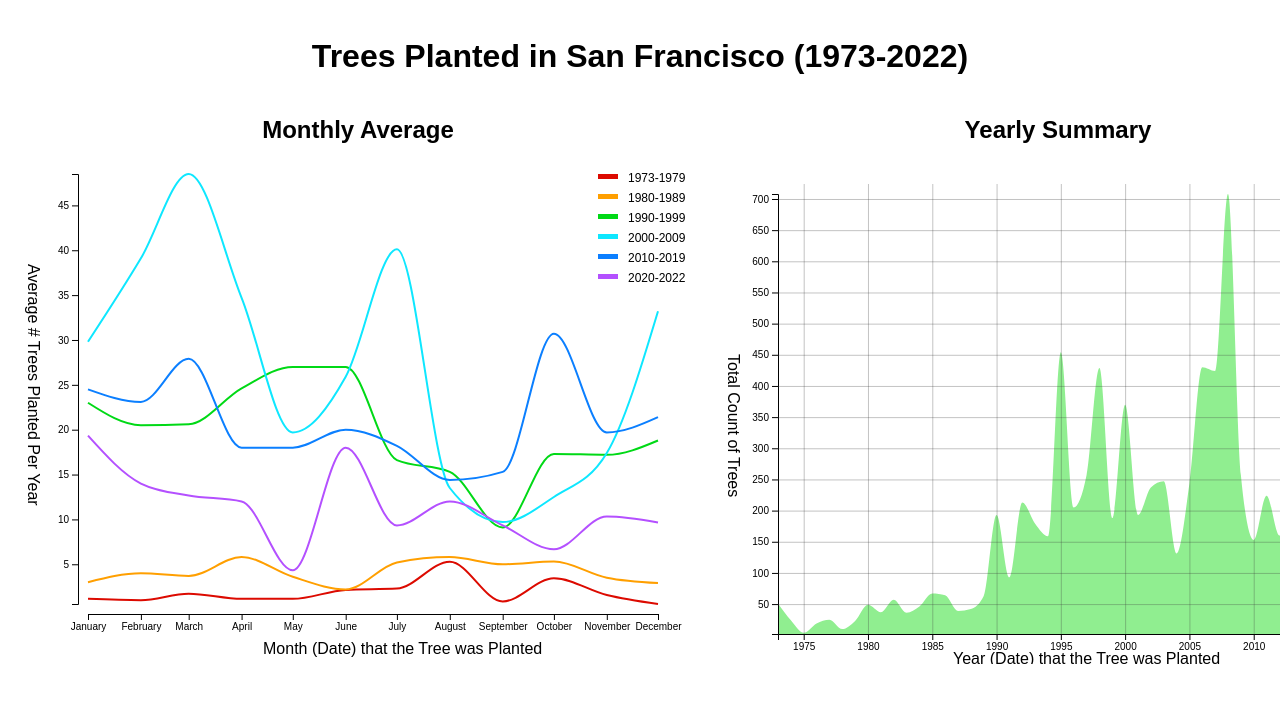
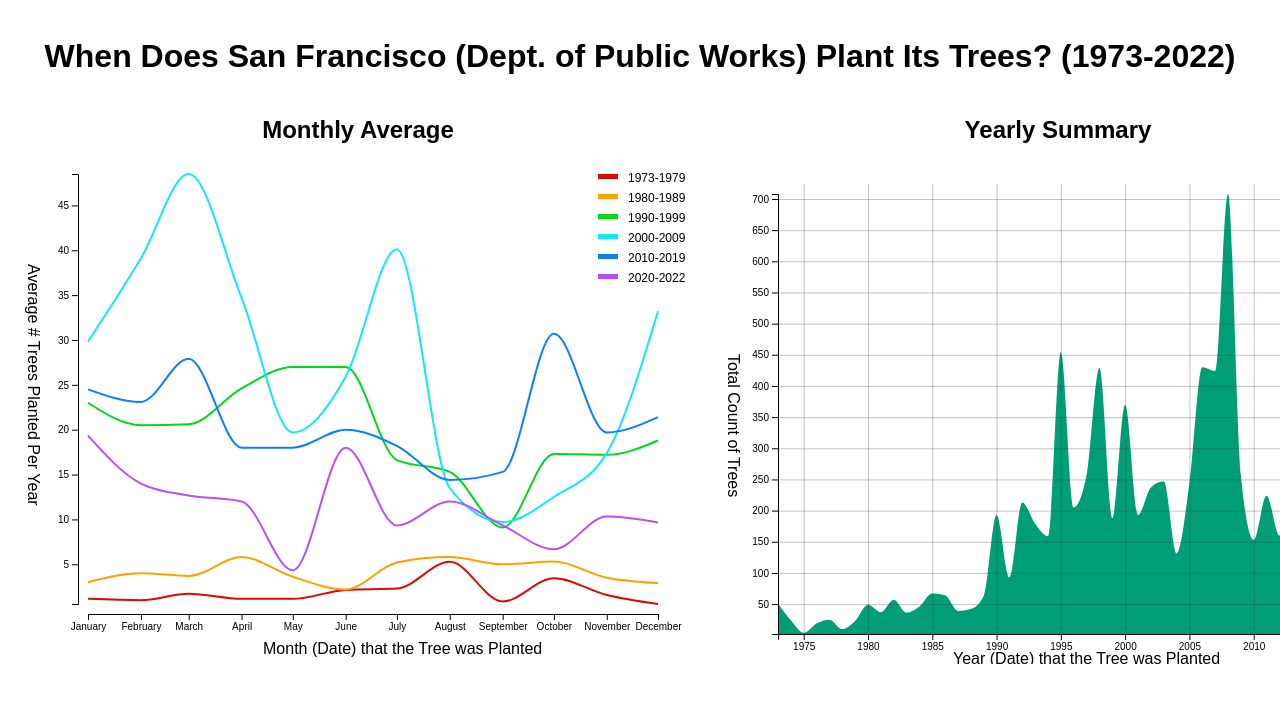
Before and after one commit to esthoop/info4310-hw1, a plain HTML site: page index.html in a window 1280 px wide. Shown: the top 702 px of the page. Drawn offline with nearby package versions, Linux system fonts and the light colour scheme.

Commit message:
minor fixes

```diff
--- a/index.html
+++ b/index.html
@@ -45,7 +45,7 @@
         }
     </style>
 </head>
-<h1>Trees Planted in San Francisco (1973-2022)</h1>
+<h1>When Does San Francisco (Dept. of Public Works) Plant Its Trees? (1973-2022)</h1>
 
 <div class='flex-container'>
     <div id="flex-child">
@@ -220,7 +220,7 @@
             .datum(yearData)
             .attr("d", areaGen)
             .attr('class', 'area')
-            .attr("fill", "lightgreen")
+            .attr("fill", "#009e77")
             // .attr("stroke", "green")
             // .attr("stroke-width", 2)
             .attr("transform", `translate(${margin.left},${margin.top})`)
```
